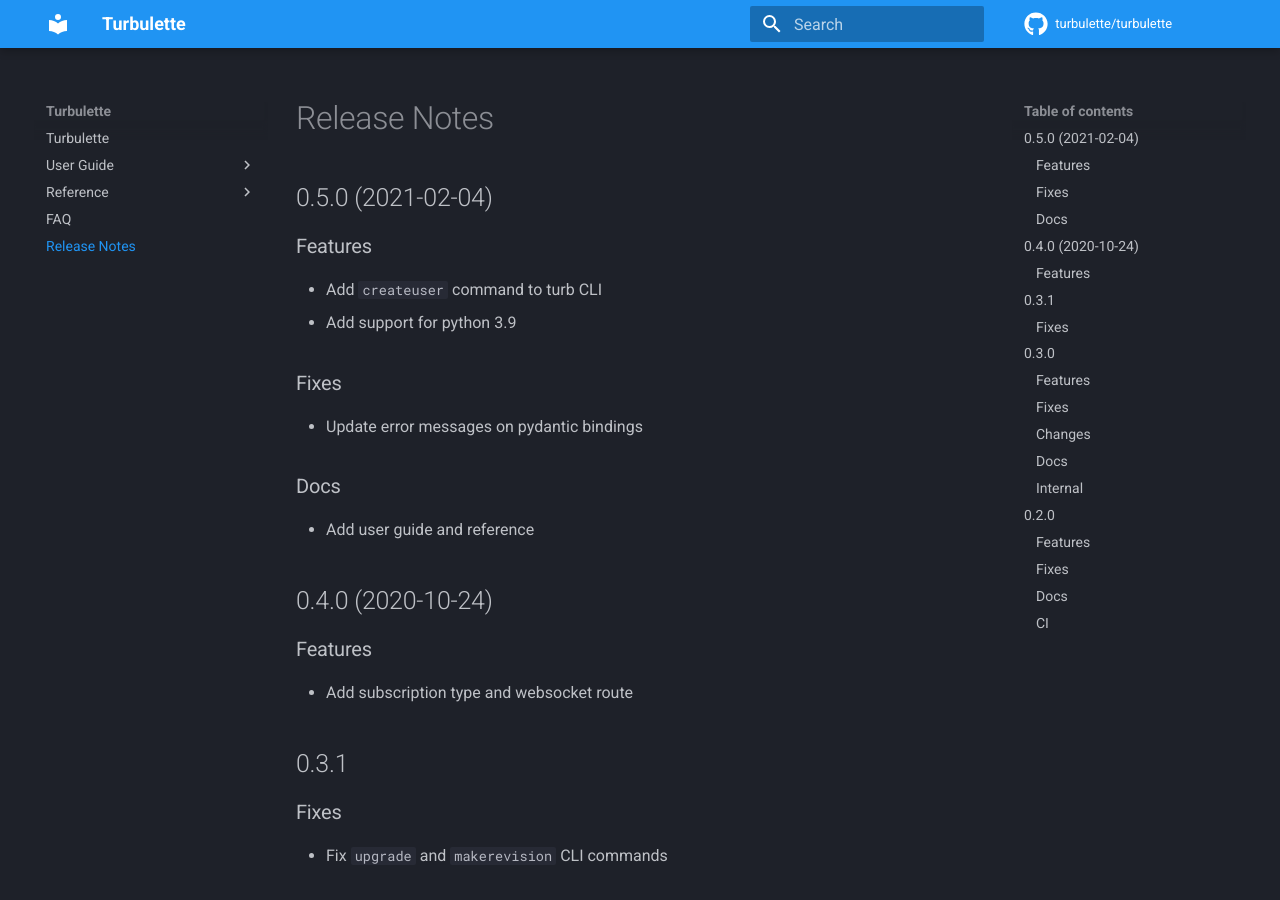
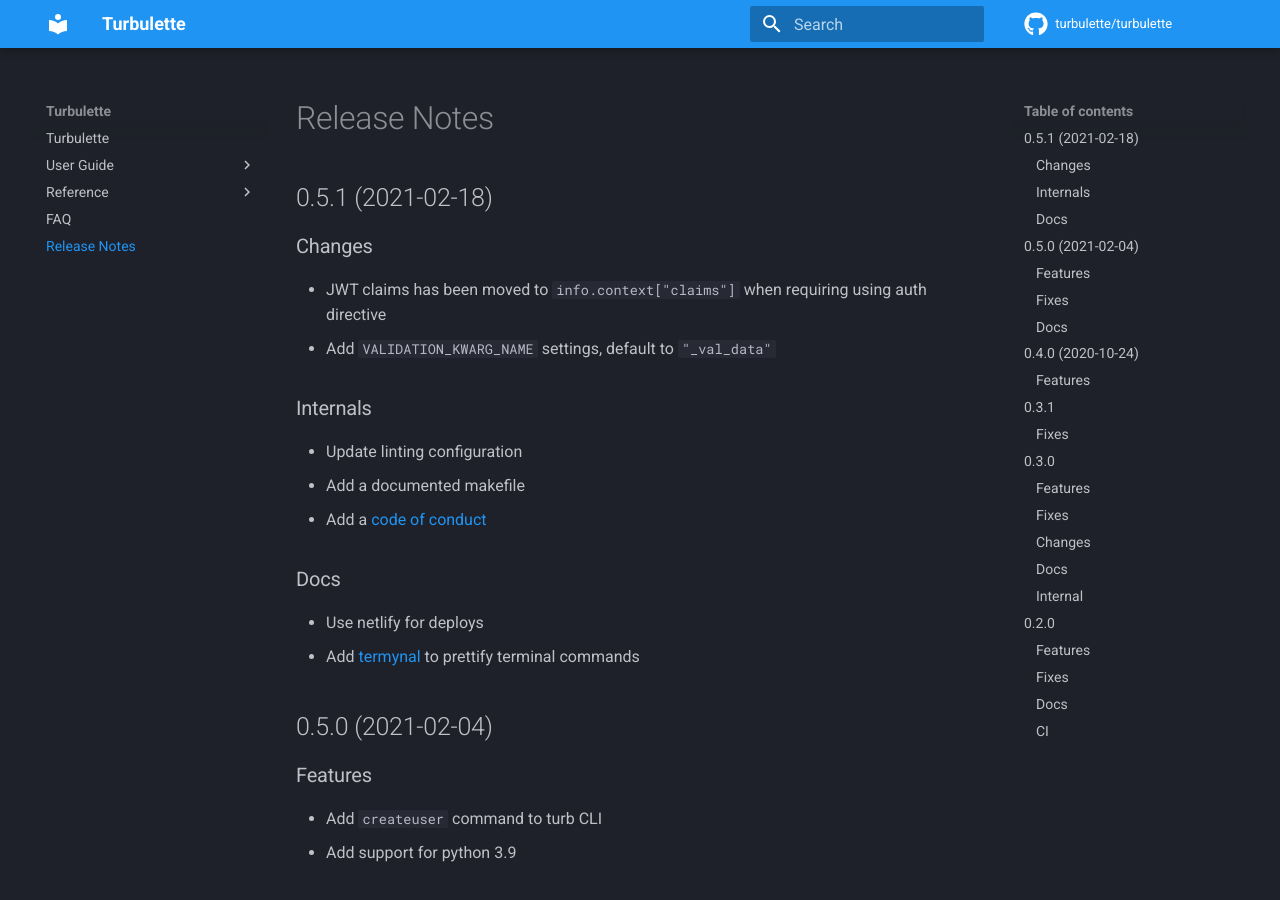
Before and after one commit to turbulette/turbulette, an MkDocs documentation site: the page built from docs/changelogs.md, in a window 1280 px wide and 900 px high. Built offline with MkDocs 1.6.1 and Material for MkDocs 9.7.7, drawn with Linux system fonts in a browser that asks for light colours; comment, search, counter and statistics services are not loaded.

Commit message:
📝 docs: update doc changelogs

```diff
--- a/docs/changelogs.md
+++ b/docs/changelogs.md
@@ -1,3 +1,18 @@
+## 0.5.1 (2021-02-18)
+### Changes
+- JWT claims has been moved to `info.context["claims"]` when requiring using auth directive
+- Add `VALIDATION_KWARG_NAME` settings, default to `"_val_data"`
+
+### Internals
+- Update linting configuration
+- Add a documented makefile
+- Add a [code of conduct](https://github.com/turbulette/turbulette/blob/main/CODE_OF_CONDUCT.md)
+
+### Docs
+- Use netlify for deploys
+- Add [termynal](https://github.com/ines/termynal) to prettify terminal commands
+
+
 ## 0.5.0 (2021-02-04)
 ### Features
 - Add `createuser` command to turb CLI
```
